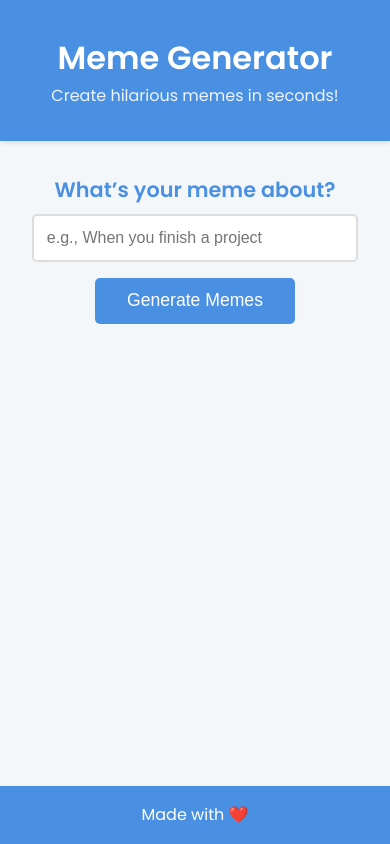
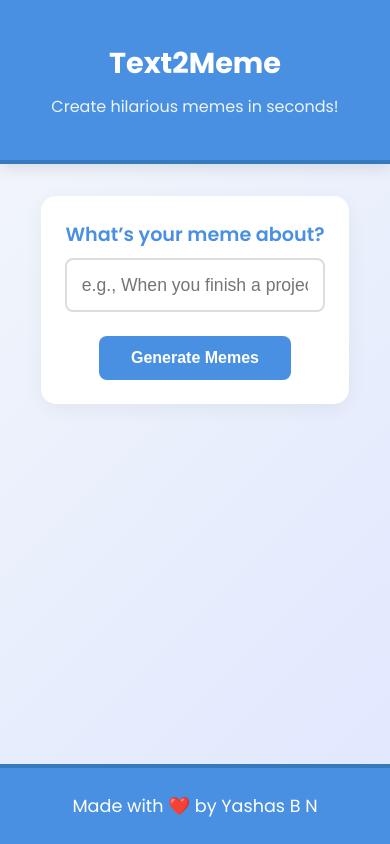
Before and after one commit to yashasbn/Text2Meme, a Flask app: page / in a window 390 px wide. Run offline with Flask 3, Linux system fonts and the light colour scheme.

Commit message:
Make frontend changes

```diff
--- a/static/style.css
+++ b/static/style.css
@@ -7,161 +7,216 @@
 
 body {
     font-family: 'Poppins', sans-serif;
-    background-color: #f4f7fa;
+    background: linear-gradient(135deg, #f4f7fa 0%, #e0e7ff 100%);
     color: #333;
     line-height: 1.6;
+    min-height: 100vh;
+    display: flex;
+    flex-direction: column;
 }
 
 /* Header */
 header {
-    background-color: #4a90e2;
+    background: #4a90e2;
     color: white;
-    padding: 2rem;
+    padding: 2.5rem 1rem;
     text-align: center;
-    box-shadow: 0 2px 5px rgba(0, 0, 0, 0.1);
+    box-shadow: 0 4px 15px rgba(0, 0, 0, 0.1);
+    border-bottom: 4px solid #357abd;
 }
 
 header h1 {
-    font-size: 2.5rem;
-    font-weight: 600;
+    font-size: 2.8rem;
+    font-weight: 700;
+    margin-bottom: 0.5rem;
 }
 
 header p {
-    font-size: 1.2rem;
+    font-size: 1.3rem;
     opacity: 0.9;
 }
 
 /* Main Content */
 main {
-    max-width: 1200px;
+    max-width: 1300px;
     margin: 0 auto;
-    padding: 2rem;
+    padding: 2rem 1rem;
+    flex-grow: 1;
 }
 
 /* Input Section */
 .input-section {
     text-align: center;
     margin-bottom: 3rem;
+    background: white;
+    padding: 2rem;
+    border-radius: 15px;
+    box-shadow: 0 5px 20px rgba(0, 0, 0, 0.05);
+}
+
+.form-group {
+    margin-bottom: 1.5rem;
 }
 
 .input-section label {
     display: block;
-    font-size: 1.3rem;
-    margin-bottom: 0.5rem;
+    font-size: 1.4rem;
     font-weight: 600;
     color: #4a90e2;
+    margin-bottom: 0.5rem;
 }
 
 .input-section input {
     width: 100%;
-    max-width: 400px;
-    padding: 0.8rem;
-    font-size: 1rem;
+    max-width: 450px;
+    padding: 0.9rem;
+    font-size: 1.1rem;
     border: 2px solid #ddd;
-    border-radius: 5px;
+    border-radius: 8px;
     outline: none;
-    transition: border-color 0.3s ease;
+    transition: border-color 0.3s ease, box-shadow 0.3s ease;
 }
 
 .input-section input:focus {
     border-color: #4a90e2;
+    box-shadow: 0 0 8px rgba(74, 144, 226, 0.3);
 }
 
 .input-section button {
-    margin-top: 1rem;
-    padding: 0.8rem 2rem;
-    font-size: 1.1rem;
-    background-color: #4a90e2;
+    padding: 0.9rem 2.5rem;
+    font-size: 1.2rem;
+    font-weight: 600;
+    background: #4a90e2;
     color: white;
     border: none;
-    border-radius: 5px;
+    border-radius: 8px;
     cursor: pointer;
-    transition: background-color 0.3s ease, transform 0.2s ease;
+    transition: background-color 0.3s ease, transform 0.2s ease, box-shadow 0.3s ease;
 }
 
 .input-section button:hover {
-    background-color: #357abd;
-    transform: scale(1.05);
+    background: #357abd;
+    transform: translateY(-2px);
+    box-shadow: 0 5px 15px rgba(53, 122, 189, 0.4);
+}
+
+.input-section button:disabled {
+    background: #a3c4f3;
+    cursor: not-allowed;
+}
+
+/* Pulse Animation for Loading */
+.pulse {
+    font-size: 1.2rem;
+    color: #4a90e2;
+    margin-top: 1rem;
+    animation: pulse 1.5s ease-in-out infinite;
+}
+
+@keyframes pulse {
+    0% { transform: scale(1); opacity: 1; }
+    50% { transform: scale(1.05); opacity: 0.7; }
+    100% { transform: scale(1); opacity: 1; }
+}
+
+/* Error Message */
+.error-message {
+    text-align: center;
+    color: #e94e77;
+    font-size: 1.2rem;
+    margin-bottom: 2rem;
 }
 
 /* Meme Gallery */
 .meme-gallery h2 {
     text-align: center;
-    font-size: 2rem;
-    margin-bottom: 2rem;
+    font-size: 2.2rem;
+    font-weight: 700;
     color: #333;
+    margin-bottom: 2.5rem;
+    text-transform: capitalize;
 }
 
 .meme-container {
     display: grid;
-    grid-template-columns: repeat(auto-fit, minmax(300px, 1fr));
-    gap: 1.5rem;
+    grid-template-columns: repeat(auto-fit, minmax(320px, 1fr));
+    gap: 2rem;
     justify-items: center;
 }
 
 .meme-card {
-    background-color: white;
-    border-radius: 10px;
-    box-shadow: 0 4px 10px rgba(0, 0, 0, 0.1);
+    background: white;
+    border-radius: 12px;
+    box-shadow: 0 6px 20px rgba(0, 0, 0, 0.1);
     overflow: hidden;
-    transition: transform 0.3s ease;
+    transition: transform 0.3s ease, box-shadow 0.3s ease;
+    width: 100%;
+    max-width: 350px;
 }
 
 .meme-card:hover {
-    transform: translateY(-5px);
+    transform: scale(1.03);
+    box-shadow: 0 10px 25px rgba(0, 0, 0, 0.15);
 }
 
 .meme-card img {
     width: 100%;
     height: auto;
     display: block;
+    border-bottom: 2px solid #f0f0f0;
 }
 
 .meme-info {
-    padding: 1rem;
+    padding: 1.2rem;
     text-align: center;
 }
 
 .meme-info h3 {
-    font-size: 1.2rem;
-    margin-bottom: 0.5rem;
+    font-size: 1.3rem;
+    font-weight: 600;
     color: #333;
+    margin-bottom: 0.8rem;
 }
 
 .download-btn {
     display: inline-block;
-    padding: 0.6rem 1.2rem;
-    background-color: #e94e77;
+    padding: 0.7rem 1.5rem;
+    background: #e94e77;
     color: white;
     text-decoration: none;
-    border-radius: 5px;
-    font-size: 1rem;
-    transition: background-color 0.3s ease;
+    border-radius: 8px;
+    font-size: 1.1rem;
+    font-weight: 600;
+    transition: background-color 0.3s ease, transform 0.2s ease;
 }
 
 .download-btn:hover {
-    background-color: #d43f66;
+    background: #d43f66;
+    transform: translateY(-2px);
 }
 
 /* Footer */
 footer {
     text-align: center;
-    padding: 1rem;
-    background-color: #4a90e2;
+    padding: 1.5rem;
+    background: #4a90e2;
     color: white;
-    position: fixed;
-    bottom: 0;
-    width: 100%;
+    font-size: 1.1rem;
+    border-top: 4px solid #357abd;
 }
 
 /* Responsive Design */
-@media (max-width: 600px) {
+@media (max-width: 768px) {
     header h1 {
-        font-size: 2rem;
+        font-size: 2.2rem;
     }
 
     header p {
-        font-size: 1rem;
+        font-size: 1.1rem;
+    }
+
+    .input-section {
+        padding: 1.5rem;
     }
 
     .input-section input {
@@ -169,6 +224,33 @@ footer {
     }
 
     .meme-container {
-        grid-template-columns: 1fr;
+        grid-template-columns: repeat(auto-fit, minmax(280px, 1fr));
     }
 }
+
+@media (max-width: 480px) {
+    header h1 {
+        font-size: 1.8rem;
+    }
+
+    header p {
+        font-size: 1rem;
+    }
+
+    .input-section label {
+        font-size: 1.2rem;
+    }
+
+    .input-section button {
+        padding: 0.8rem 2rem;
+        font-size: 1rem;
+    }
+
+    .meme-gallery h2 {
+        font-size: 1.8rem;
+    }
+
+    .meme-card {
+        max-width: 100%;
+    }
+}
--- a/templates/index.html
+++ b/templates/index.html
@@ -3,24 +3,31 @@
 <head>
     <meta charset="UTF-8">
     <meta name="viewport" content="width=device-width, initial-scale=1.0">
-    <title>Meme Generator</title>
+    <title>Text2Meme</title>
     <link rel="stylesheet" href="{{ url_for('static', filename='style.css') }}">
-    <link href="https://fonts.googleapis.com/css2?family=Poppins:wght@400;600&display=swap" rel="stylesheet">
+    <link href="https://fonts.googleapis.com/css2?family=Poppins:wght@400;600;700&display=swap" rel="stylesheet">
 </head>
 <body>
     <header>
-        <h1>Meme Generator</h1>
+        <h1>Text2Meme</h1>
         <p>Create hilarious memes in seconds!</p>
     </header>
 
     <main>
         <section class="input-section">
-            <form method="POST">
-                <label for="context">What’s your meme about?</label>
-                <input type="text" id="context" name="context" placeholder="e.g., When you finish a project" required>
-                <button type="submit">Generate Memes</button>
+            <form method="POST" id="meme-form">
+                <div class="form-group">
+                    <label for="context">What’s your meme about?</label>
+                    <input type="text" id="context" name="context" placeholder="e.g., When you finish a project" required>
+                </div>
+                <button type="submit" id="generate-btn">Generate Memes</button>
             </form>
+            <div id="loading" class="pulse" style="display: none;">Loading...</div>
         </section>
+
+        {% if error %}
+            <p class="error-message">{{ error }}</p>
+        {% endif %}
 
         {% if memes %}
             <section class="meme-gallery">
@@ -28,10 +35,10 @@
                 <div class="meme-container">
                     {% for meme in memes %}
                         <div class="meme-card">
-                            <img src="{{ meme.url }}" alt="{{ meme.template }} meme">
+                            <img src="{{ meme.url }}" alt="{{ meme.template }} meme" loading="lazy">
                             <div class="meme-info">
                                 <h3>{{ meme.template | title }}</h3>
-                                <a href="/download/{{ meme.template }}/{{ meme.url.split('/')[-2] }}/{{ meme.url.split('/')[-1].split('.png')[0] }}" class="download-btn">Download</a>
+                                <a href="/download/{{ meme.template }}/{{ meme.url.split('/')[-2] }}/{{ meme.url.split('/')[-1].split('.jpg')[0] }}" class="download-btn">Download</a>
                             </div>
                         </div>
                     {% endfor %}
@@ -41,7 +48,15 @@
     </main>
 
     <footer>
-        <p>Made with ❤️</p>
+        <p>Made with ❤️ by Yashas B N</p>
     </footer>
+
+    <script>
+        // Loading pulse logic
+        document.getElementById('meme-form').addEventListener('submit', function() {
+            document.getElementById('generate-btn').disabled = true;
+            document.getElementById('loading').style.display = 'block';
+        });
+    </script>
 </body>
 </html>
```
